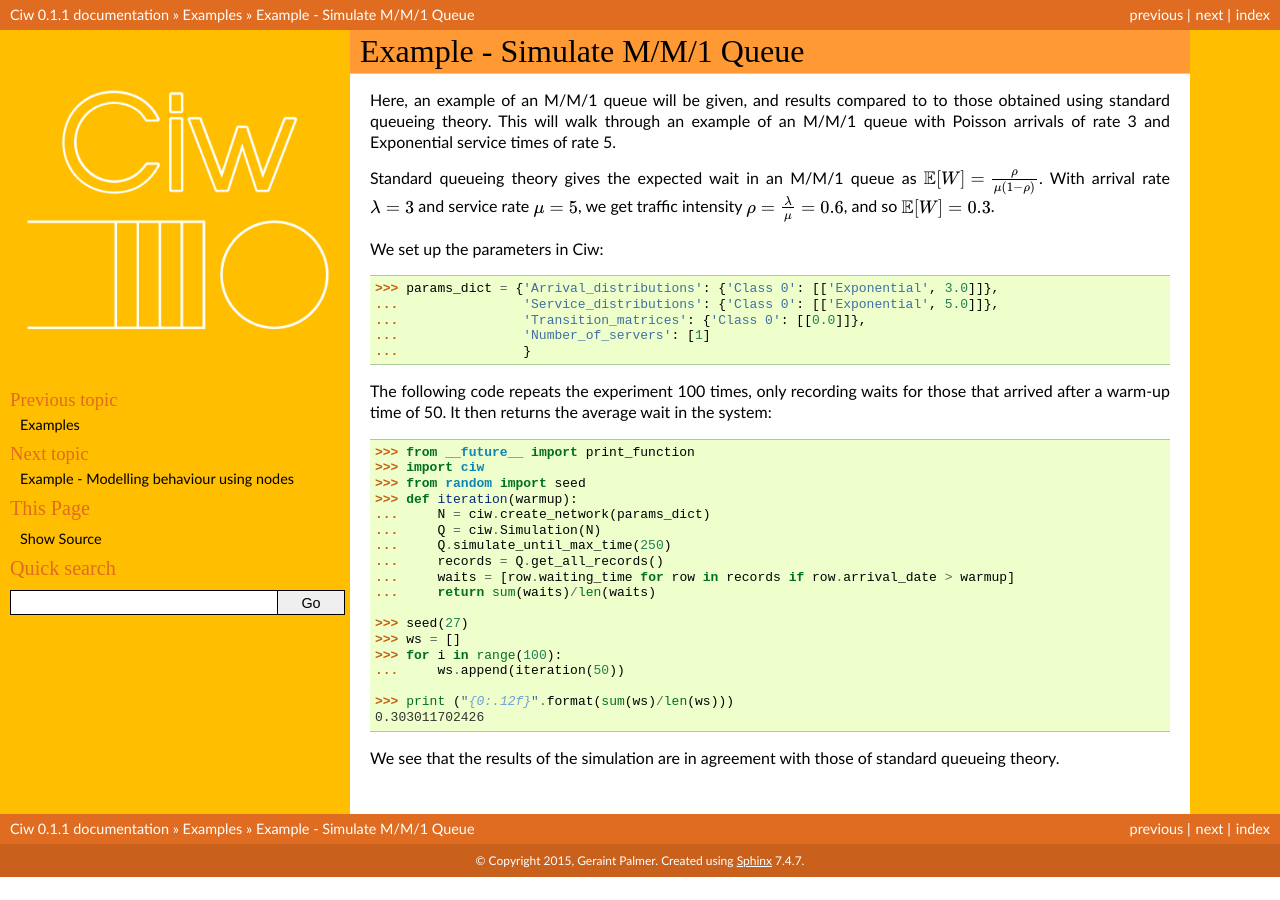
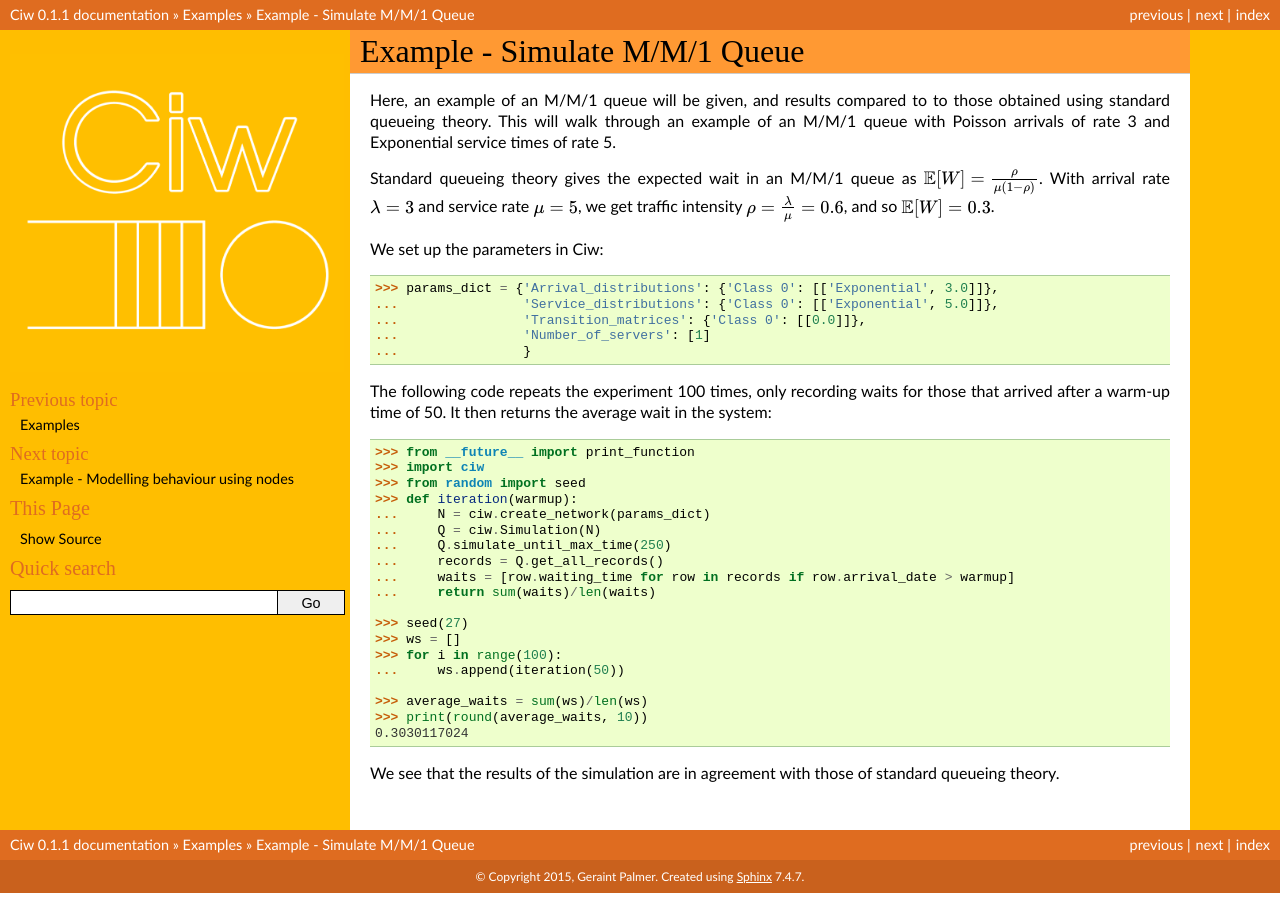
Before and after one commit to CiwPython/Ciw, a Sphinx documentation site: the page built from docs/Examples/mm1.rst, in a window 1280 px wide. Built offline with Sphinx 7.4.7, drawn with Linux system fonts in a browser that asks for light colours.

Commit message:
more readable rounding in mm1 docs

```diff
--- a/docs/Examples/mm1.rst
+++ b/docs/Examples/mm1.rst
@@ -36,7 +36,8 @@ It then returns the average wait in the system::
     >>> for i in range(100):
     ...     ws.append(iteration(50))
 
-    >>> print ("{0:.12f}".format(sum(ws)/len(ws)))
-    0.303011702426
+    >>> average_waits = sum(ws)/len(ws)
+    >>> print(round(average_waits, 10))
+    0.3030117024
 
 We see that the results of the simulation are in agreement with those of standard queueing theory.
```
